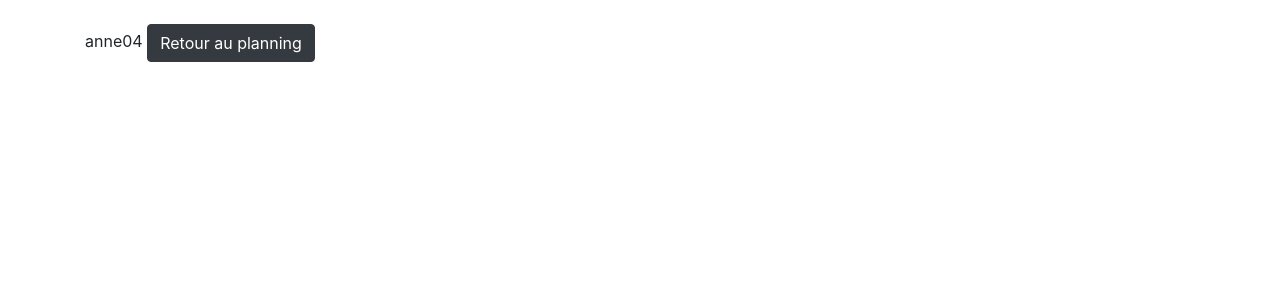
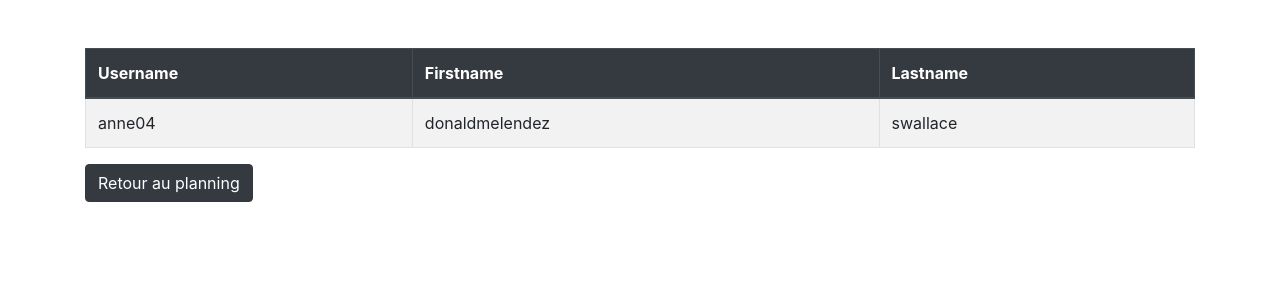
Before and after one commit to C2Chandelier/DrivingSchool, a Django app: template DSchool/Instructor/templates/detailInstructor.html in a window 1280 px wide. Shown: the part 56-356 px from the top of the page. Run offline with Django 4.2, Linux system fonts and the light colour scheme; the template is opened without the code that fills it: values that come from a table or form of the project are taken from there, others are empty; data comes from the database, SQL or seed files in the repository; both versions use the stored data as it was after the commit.

Commit message:
Add:instructormodif

```diff
--- a/DSchool/Instructor/management/commands/generate_random_instructors.py
+++ b/DSchool/Instructor/management/commands/generate_random_instructors.py
@@ -16,9 +16,11 @@ class Command(BaseCommand):
         # Generate random student records
         for _ in range(100):
             username = fake.user_name()
+            name = fake.user_name()
+            lastname = fake.user_name()
             password = generate_random_password()
 
-            instructor = Instructor(username=username, password=password)
+            instructor = Instructor(username=username, password=password, name=name, lastname=lastname)
             instructor.save()
 
         self.stdout.write(self.style.SUCCESS('Successfully generated random instructor records'))
--- a/DSchool/Instructor/models.py
+++ b/DSchool/Instructor/models.py
@@ -3,5 +3,7 @@ from django.db import models
 class Instructor(models.Model):
     username = models.CharField(max_length=200)
     password = models.CharField(max_length=200)
+    name = models.CharField(max_length=200,default="")
+    lastname = models.CharField(max_length=200,default="")
     def __str__(self):
         return self.username
--- a/DSchool/Instructor/templates/detailInstructor.html
+++ b/DSchool/Instructor/templates/detailInstructor.html
@@ -3,7 +3,20 @@
 {% block content %}
 <div>
        {% if instructor %}
-       {{ instructor }}
+              <table class="table table-bordered table-striped table-hover mt-4">
+                     <thead class="thead-dark">
+                       <tr>
+                            <th>Username</th>
+                            <th>Firstname</th>
+                            <th>Lastname</th>
+                       </tr>
+                     </thead>
+                       <tr>
+                            <td>{{ instructor.username }}</td>
+                            <td>{{ instructor.name }}</td>
+                            <td>{{ instructor.lastname }}</td>
+                       </tr>
+              </table>
        {% endif %}
 
        <a class="btn btn-dark" href="{% url 'Instructor:homeInstructor' %}">Retour au planning</a>
--- a/DSchool/Secretary/admin.py
+++ b/DSchool/Secretary/admin.py
@@ -12,7 +12,7 @@ class StudentAdmin(admin.ModelAdmin):
     search_fields = ["username"]
 
 class InstructorAdmin(admin.ModelAdmin):
-    list_display = ["username", "password"]
+    list_display = ["username", "password","name","lastname"]
     search_fields = ["username"]
 
 class SecretaryAdmin(admin.ModelAdmin):
```
Also changed, not shown: DSchool/Instructor/migrations/0002_instructor_lastname_instructor_name.py (added), DSchool/db.sqlite3.
